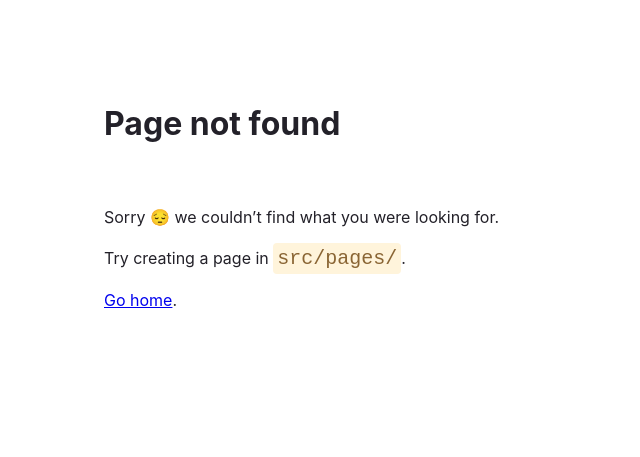
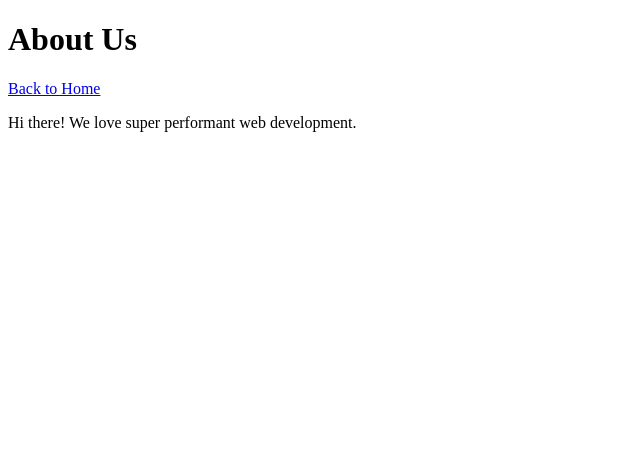
Before and after one commit to InnerBrand/ibc-dev, a Gatsby site: page /about in a window 1280 px wide. Before the commit this address had no page. Shown: the whole page, without its empty margins (0-640 px from the left). Built offline with nearby package versions, Linux system fonts and the light colour scheme; Gatsby itself is replaced by a stand-in of ours.

Commit message:
about page added

```diff
--- a/gatsby-config.js
+++ b/gatsby-config.js
@@ -1,6 +1,6 @@
 module.exports = {
   siteMetadata: {
-    siteUrl: "https://www.yourdomain.tld",
+    siteUrl: "https://www.innerbrand.dev",
     title: "innerbrand.dev",
   },
   plugins: [],
--- /dev/null
+++ b/src/pages/about.js
@@ -0,0 +1,17 @@
+import React from 'react'
+import { Link } from 'gatsby'
+
+const about = () => {
+    return (
+        <div>
+            <main>
+            <title>About Me</title>
+                <h1>About Us</h1>
+                <Link to="/">Back to Home</Link>
+                <p>Hi there! We love super performant web development.</p>
+            </main>
+        </div>
+    )
+}
+
+export default about
--- a/src/pages/index.js
+++ b/src/pages/index.js
@@ -1,12 +1,16 @@
 import * as React from "react"
+import { Link } from "gatsby"
 
 const IndexPage = () => {
   return (
+      <>
         <main>
           <title>Home Page</title>
           <h1>Welcome to IBC Dev!</h1>
-          <p>This is being made with Gatsby.js</p>
+          <Link to="/about">About</Link>
+          <p>This resource is being made with Gatsby.js</p>
         </main>
+      </>
       )
     }
 
```
Also changed, not shown: src/components/Navbar.js (added, +11 -0 lines).
